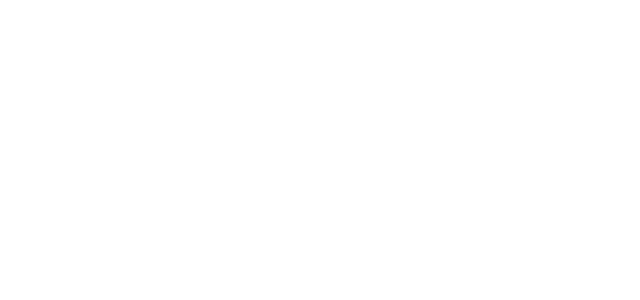
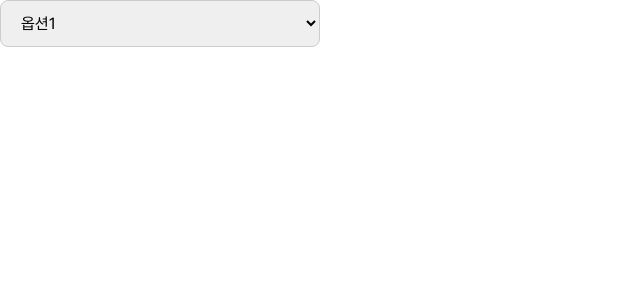
Before and after one commit to codeit-team8/rolling, a React (Vite) app: page / in a window 1280 px wide. Shown: the top 300 px of the page, without its empty margins (0-640 px from the left). Built offline with nearby package versions, Linux system fonts and the light colour scheme.

Commit message:
feat : 옵션 컴포넌트 레이아웃 생성, CSS일부 적용

```diff
--- a/src/App.jsx
+++ b/src/App.jsx
@@ -1,9 +1,11 @@
-import GlobalStyle from '@/styles/GlobalStyle.js';
+import SelectBox from './components/selectBox.jsx';
+import GlobalStyle from './styles/GlobalStyle.js';
 
 function App() {
   return (
     <div>
       <GlobalStyle />
+      <SelectBox />
     </div>
   );
 }
--- /dev/null
+++ b/src/components/SelectBox.jsx
@@ -0,0 +1,34 @@
+import React from 'react';
+import styled from 'styled-components';
+import '@/styles/font.css';
+
+// TODO: option리스트를 배열로 받기
+
+function SelectBox() {
+  const options = ['옵션1', '옵션2', '옵션3', '옵션4'];
+  return (
+    <label htmlFor="SelectBox">
+      <SelectBoxWrapper id="SelectBox" defaultValue={options[1]}>
+        {options.map((option, index) => (
+          <option key={`option${index}`} value={`option${index}`}>
+            {option}
+          </option>
+        ))}
+      </SelectBoxWrapper>
+    </label>
+  );
+}
+const SelectBoxWrapper = styled.select`
+  width: 320px;
+  padding: 12px 16px;
+  font-size: 16px;
+  font-weight: 400;
+  border-radius: 8px;
+  border: 1px solid var(--gray-300, #ccc);
+
+  & option:checked {
+    background: var(--gray-100, #f6f6f6);
+  }
+`;
+
+export default SelectBox;
--- a/src/styles/font.css
+++ b/src/styles/font.css
@@ -99,9 +99,7 @@
 
 @font-face {
   font-family: 'Handletter';
-  src:
-    local('NanumSonPyeonJiCe'),
-    url('../assets/fonts/nanoom/NanumSonPyeonJiCe.ttf') format('ttf');
+  src: url('https://cdn.jsdelivr.net/gh/projectnoonnu/naverfont_05@1.0/Handletter.woff') format('woff');
   font-weight: normal;
   font-style: normal;
 }
--- a/vite.config.js
+++ b/vite.config.js
@@ -6,8 +6,6 @@
 export default defineConfig({
   plugins: [react()],
   resolve: {
-    alias: [
-      { find: '@', replacement: path.resolve(__dirname, 'src') },
-    ]
-  }
-})
+    alias: [{ find: '@', replacement: '/src' }],
+  },
+});
```
